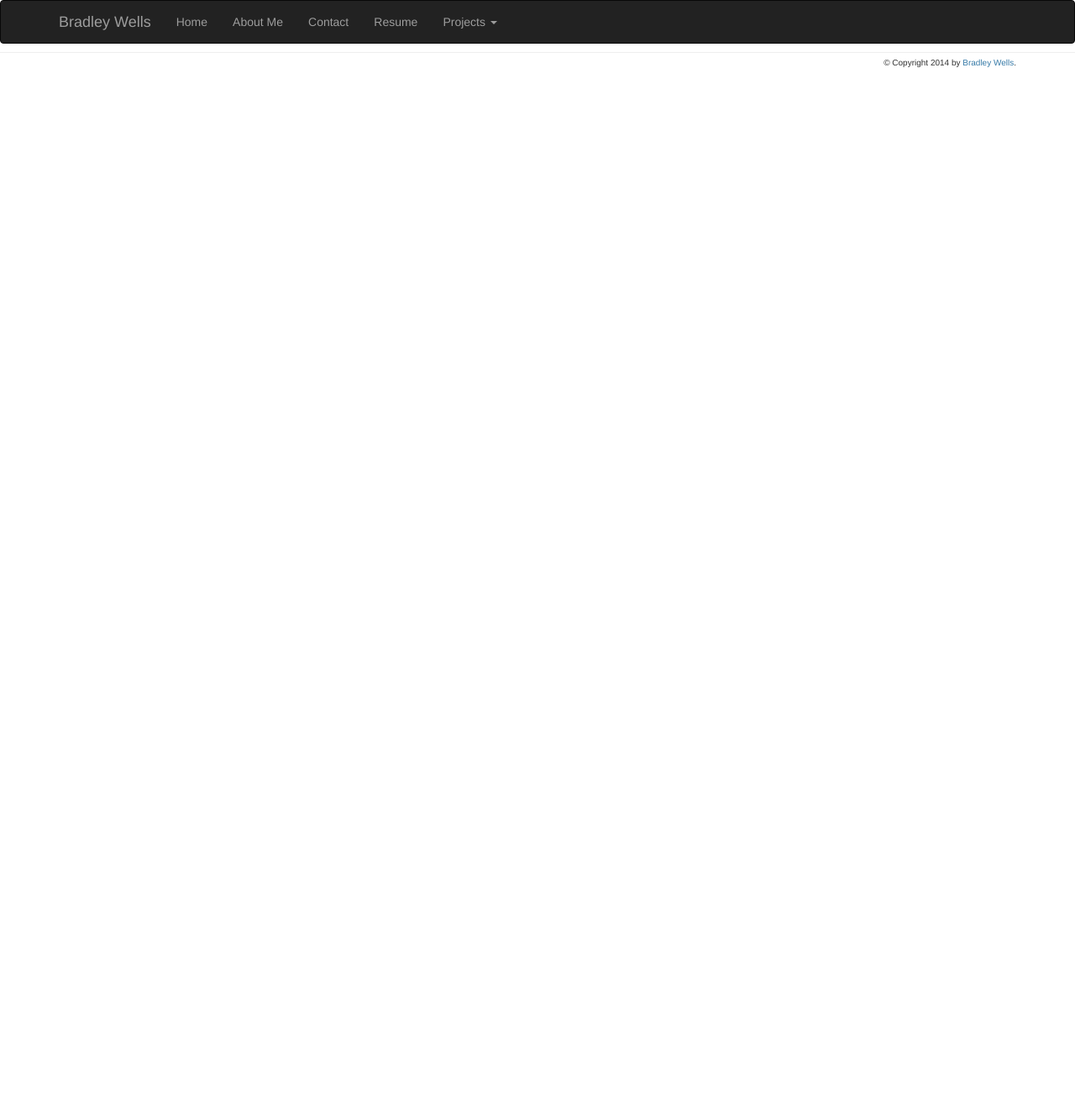
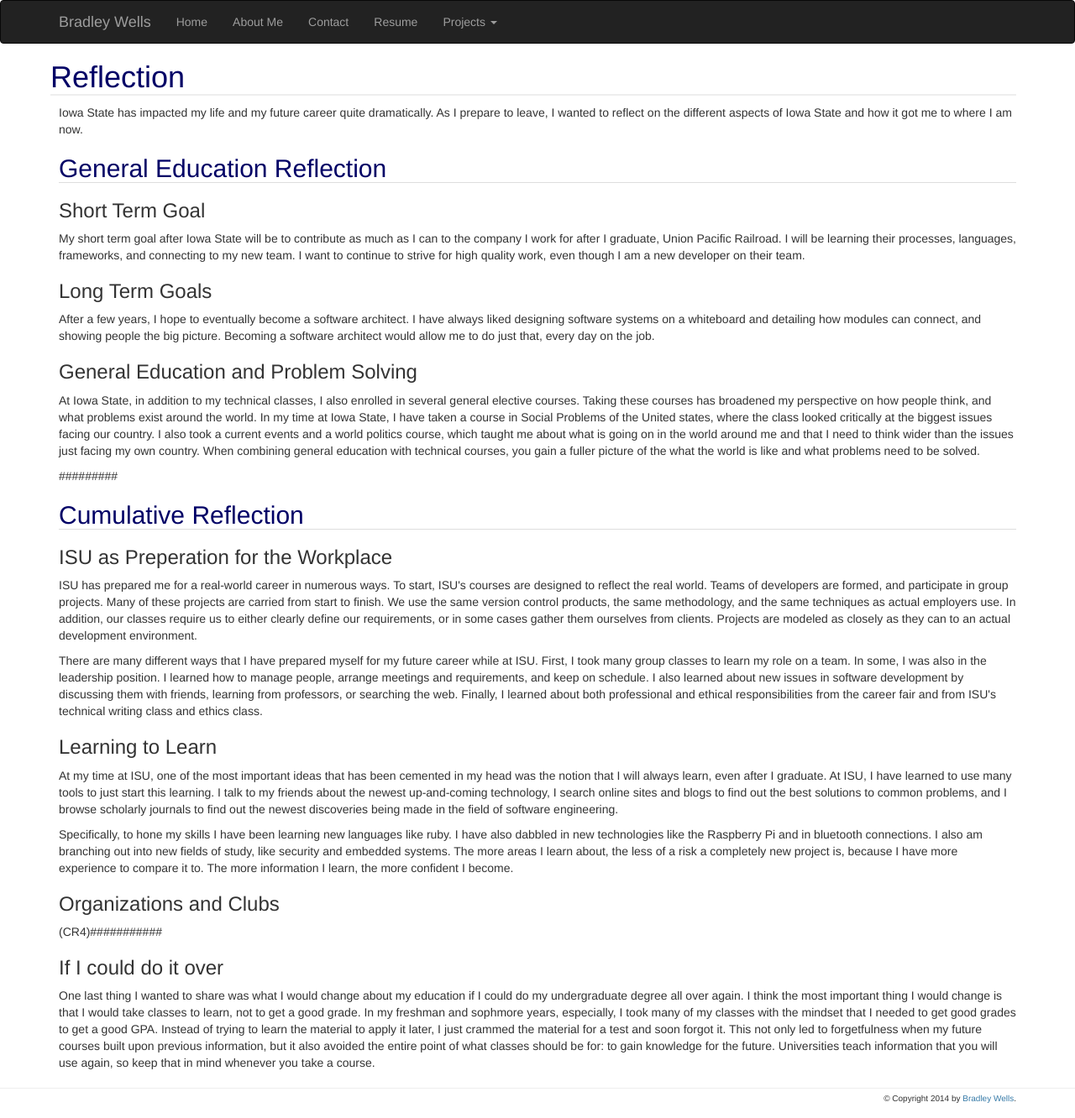
Before and after one commit to BradWells/App_Engine_app, a Flask app: template flask_portfolio/src/templates/reflection.html in a window 1280 px wide. Shown: the whole page at 84% size. Before the commit the page ends 80 px from the top, so only its background shows below. Run offline with Flask 2, Linux system fonts and the light colour scheme; the template is opened without the code that fills it, so the values that code supplies are empty; some libraries are stand-ins or nearby versions.

Commit message:
Added reflection

```diff
--- a/flask_portfolio/src/templates/reflection.html
+++ b/flask_portfolio/src/templates/reflection.html
@@ -1,5 +1,29 @@
 {% extends "layout.html" %}
 {% block content %}
     <!-- reflection.html -->
-
-{% endblock %}
+    <div class="container">
+    <div class="top-padding">
+    <h1>Reflection</h1>
+        <p>Iowa State has impacted my life and my future career quite dramatically.  As I prepare to leave, I wanted to reflect on the different aspects of Iowa State and how it got me to where I am now.</p>
+    <h2><a name="General-Education-Reflection" style="text-decoration: none"></a>General Education Reflection</h2>
+        <h3>Short Term Goal</h3>
+            <p>My short term goal after Iowa State will be to contribute as much as I can to the company I work for after I graduate, Union Pacific Railroad.  I will be learning their processes, languages, frameworks, and connecting to my new team.  I want to continue to strive for high quality work, even though I am a new developer on their team.</p>
+        <h3>Long Term Goals</h3>
+            <p>After a few years, I hope to eventually become a software architect.  I have always liked designing software systems on a whiteboard and detailing how modules can connect, and showing people the big picture.  Becoming a software architect would allow me to do just that, every day on the job.</p>
+        <h3>General Education and Problem Solving</h3>
+            <p>At Iowa State, in addition to my technical classes, I also enrolled in several general elective courses.  Taking these courses has broadened my perspective on how people think, and what problems exist around the world.  In my time at Iowa State, I have taken a course in Social Problems of the United states, where the class looked critically at the biggest issues facing our country.  I also took a current events and a world politics course, which taught me about what is going on in the world around me and that I need to think wider than the issues just facing my own country.  When combining general education with technical courses, you gain a fuller picture of the what the world is like and what problems need to be solved.</p>
+            <p>#########</p>
+    <h2><a name="Cumulative-Reflection" style="text-decoration: none"></a>Cumulative Reflection</h2>
+        <h3>ISU as Preperation for the Workplace</h3>
+            <p>ISU has prepared me for a real-world career in numerous ways.  To start, ISU's courses are designed to reflect the real world.  Teams of developers are formed, and participate in group projects.  Many of these projects are carried from start to finish.  We use the same version control products, the same methodology, and the same techniques as actual employers use.  In addition, our classes require us to either clearly define our requirements, or in some cases gather them ourselves from clients.  Projects are modeled as closely as they can to an actual development environment.</p>
+            <p>There are many different ways that I have prepared myself for my future career while at ISU.  First, I took many group classes to learn my role on a team.  In some, I was also in the leadership position.  I learned how to manage people, arrange meetings and requirements, and keep on schedule.  I also learned about new issues in software development by discussing them with friends, learning from professors, or searching the web.  Finally, I learned about both professional and ethical responsibilities from the career fair and from ISU's technical writing class and ethics class.</p>
+        <h3>Learning to Learn</h3>
+            <p>At my time at ISU, one of the most important ideas that has been cemented in my head was the notion that I will always learn, even after I graduate.  At ISU, I have learned to use many tools to just start this learning.  I talk to my friends about the newest up-and-coming technology, I search online sites and blogs to find out the best solutions to common problems, and I browse scholarly journals to find out the newest discoveries being made in the field of software engineering.</p>
+            <p>Specifically, to hone my skills I have been learning new languages like ruby.  I have also dabbled in new technologies like the Raspberry Pi and in bluetooth connections.  I also am branching out into new fields of study, like security and embedded systems.  The more areas I learn about, the less of a risk a completely new project is, because I have more experience to compare it to.  The more information I learn, the more confident I become.</p>
+        <h3>Organizations and Clubs</h3>
+            <p>(CR4)###########</p>
+        <h3>If I could do it over</h3>
+            <p>One last thing I wanted to share was what I would change about my education if I could do my undergraduate degree all over again.  I think the most important thing I would change is that I would take classes to learn, not to get a good grade.  In my freshman and sophmore years, especially, I took many of my classes with the mindset that I needed to get good grades to get a good GPA.  Instead of trying to learn the material to apply it later, I just crammed the material for a test and soon forgot it.  This not only led to forgetfulness when my future courses built upon previous information, but it also avoided the entire point of what classes should be for: to gain knowledge for the future.  Universities teach information that you will use again, so keep that in mind whenever you take a course.</p>
+    </div>
+    </div>
+{% endblock %}-
```
